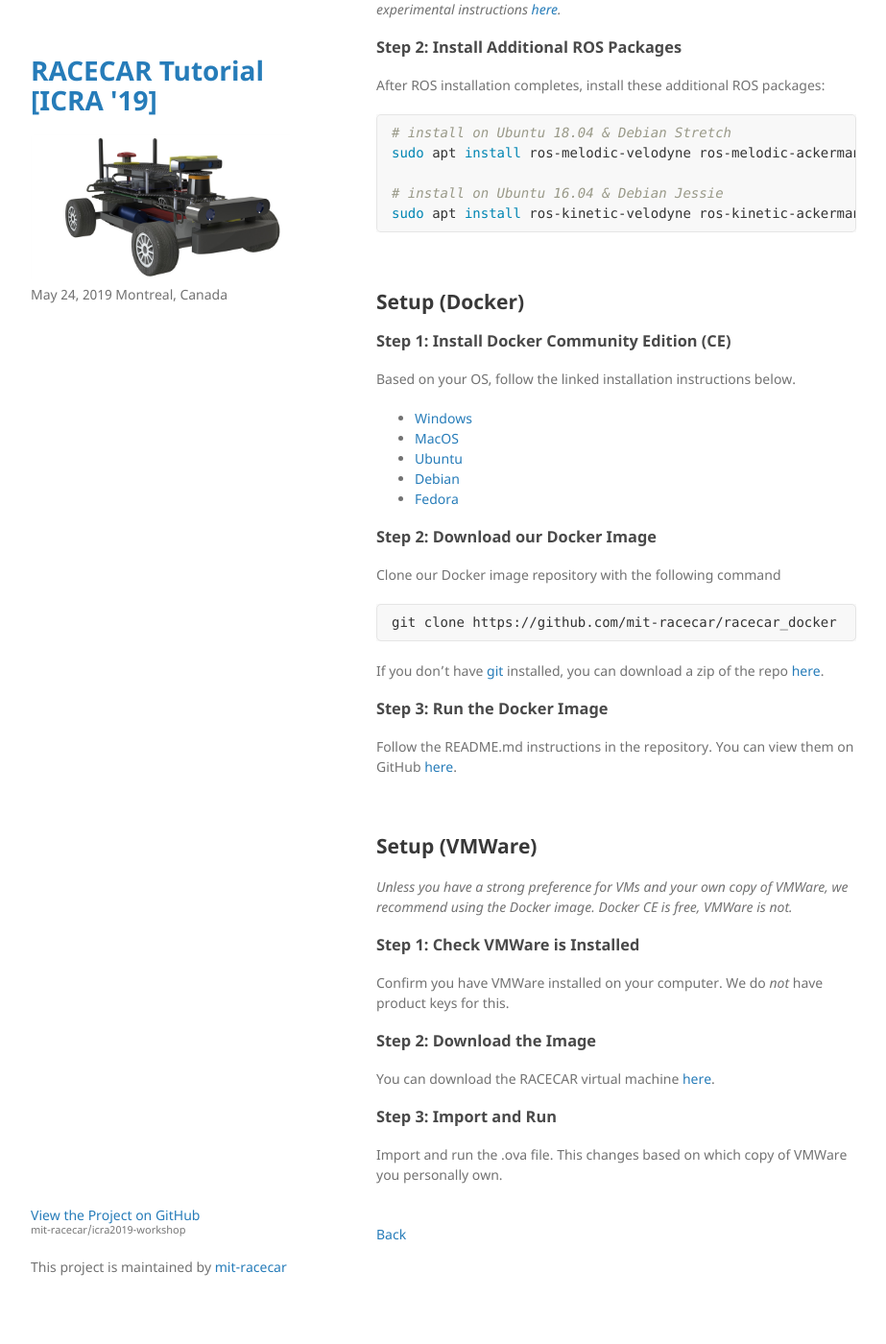
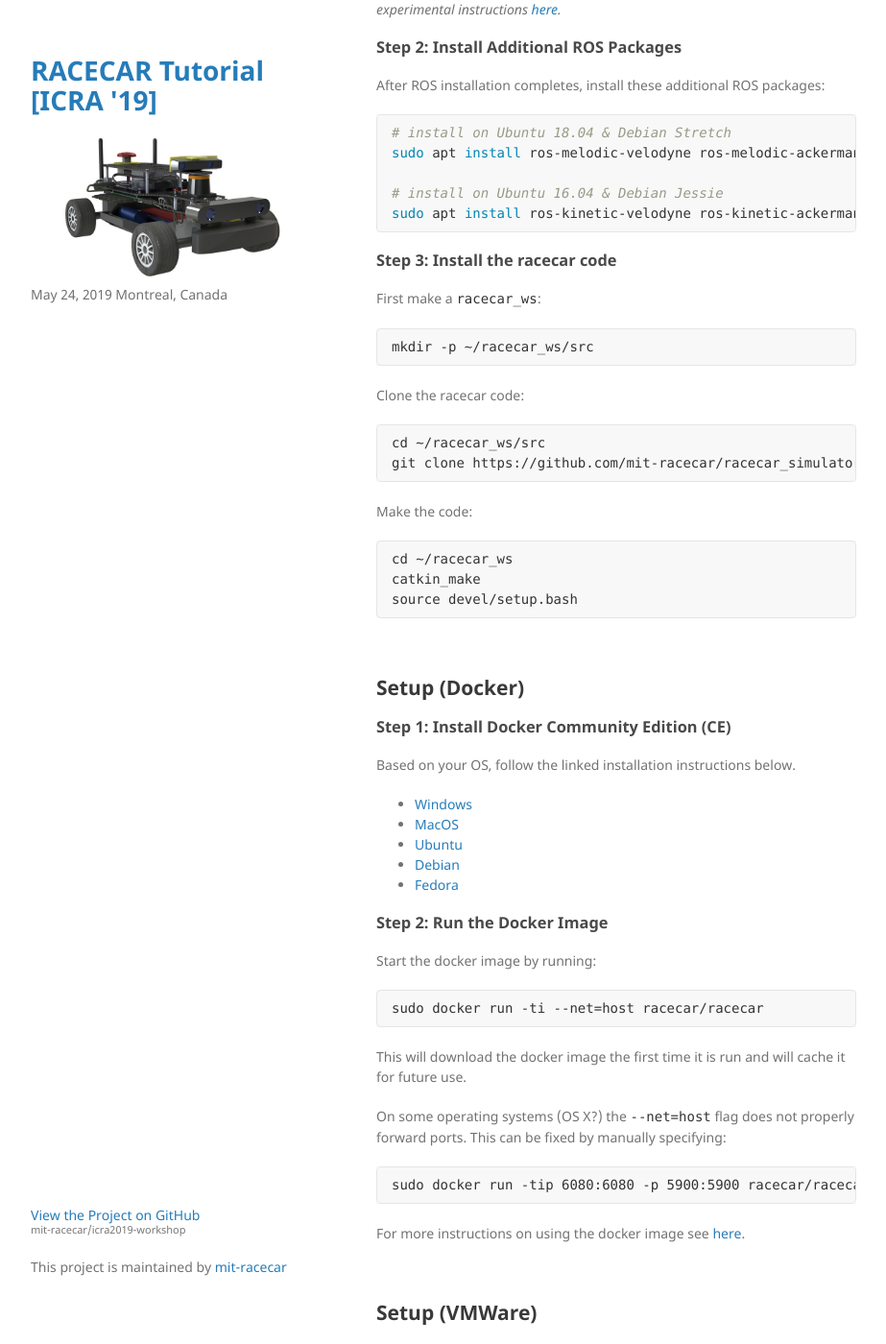
Before and after one commit to mit-racecar/icra2019-workshop, a Jekyll site: the page built from setup.md, in a window 1280 px wide and 1400 px high, scrolled down 1463 px. Shown: the whole window at 96% size, without its empty margins (178-1101 px from the left). Built offline with Jekyll 4.4.1, drawn with Linux system fonts in a browser that asks for light colours; before the commit the page ends 2829 px from its top, so only the background shows below that.

Commit message:
Updated docs

````diff
--- a/setup.md
+++ b/setup.md
@@ -80,6 +80,23 @@ sudo apt install ros-melodic-velodyne ros-melodic-ackermann-msgs ros-melodic-joy
 sudo apt install ros-kinetic-velodyne ros-kinetic-ackermann-msgs ros-kinetic-joy ros-kinetic-serial
 ```
 
+### Step 3: Install the racecar code
+
+First make a `racecar_ws`:
+
+    mkdir -p ~/racecar_ws/src
+
+Clone the racecar code:
+
+    cd ~/racecar_ws/src
+    git clone https://github.com/mit-racecar/racecar_simulator.git
+
+Make the code:
+
+    cd ~/racecar_ws
+    catkin_make
+    source devel/setup.bash
+
 <!-- ======================================================================= -->
 
 <br/>
@@ -92,18 +109,20 @@ Based on your OS, follow the linked installation instructions below.
 * [Debian](https://docs.docker.com/install/linux/docker-ce/debian/)
 * [Fedora](https://docs.docker.com/install/linux/docker-ce/fedora/)
 
-### Step 2: Download our Docker Image
-Clone our Docker image repository with the following command
-```sh
-git clone https://github.com/mit-racecar/racecar_docker
-```
+### Step 2: Run the Docker Image
 
-If you don't have [git](https://git-scm.com/) installed, you can download a zip
-of the repo [here](https://github.com/mit-racecar/racecar_docker/archive/master.zip).
 
-### Step 3: Run the Docker Image
-Follow the README.md instructions in the repository. You can view them on
-GitHub [here](https://github.com/mit-racecar/racecar_docker/blob/master/README.md).
+Start the docker image by running:
+
+    sudo docker run -ti --net=host racecar/racecar
+
+This will download the docker image the first time it is run and will cache it for future use.
+
+On some operating systems (OS X?) the `--net=host` flag does not properly forward ports. This can be fixed by manually specifying:
+
+    sudo docker run -tip 6080:6080 -p 5900:5900 racecar/racecar
+
+For more instructions on using the docker image see [here](https://github.com/mit-racecar/racecar_docker/blob/master/README.md).
 
 <!-- ======================================================================= -->
 
````
Also changed, not shown: lab-wall-follow-sim.md (+15 -5 lines).
